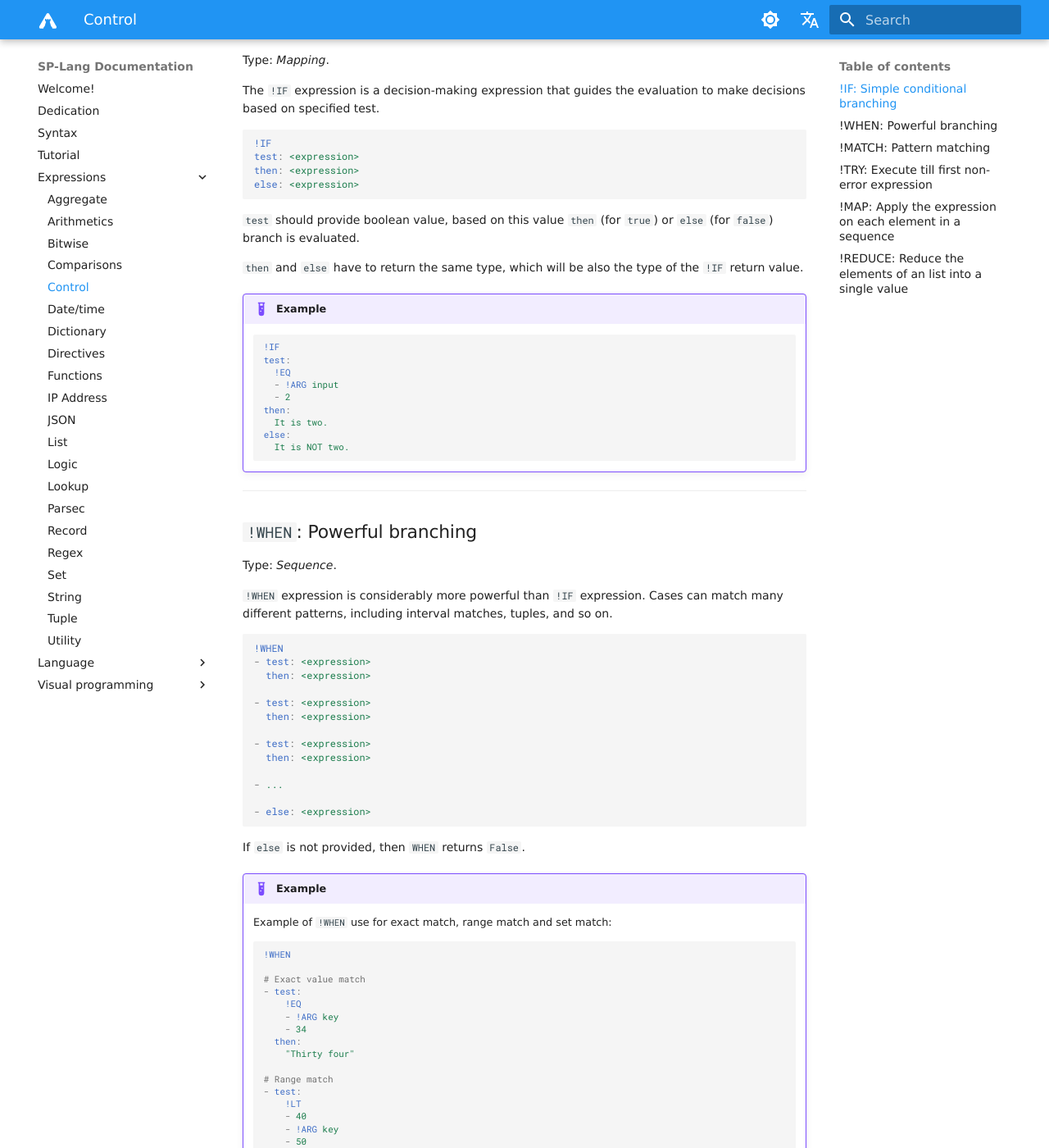
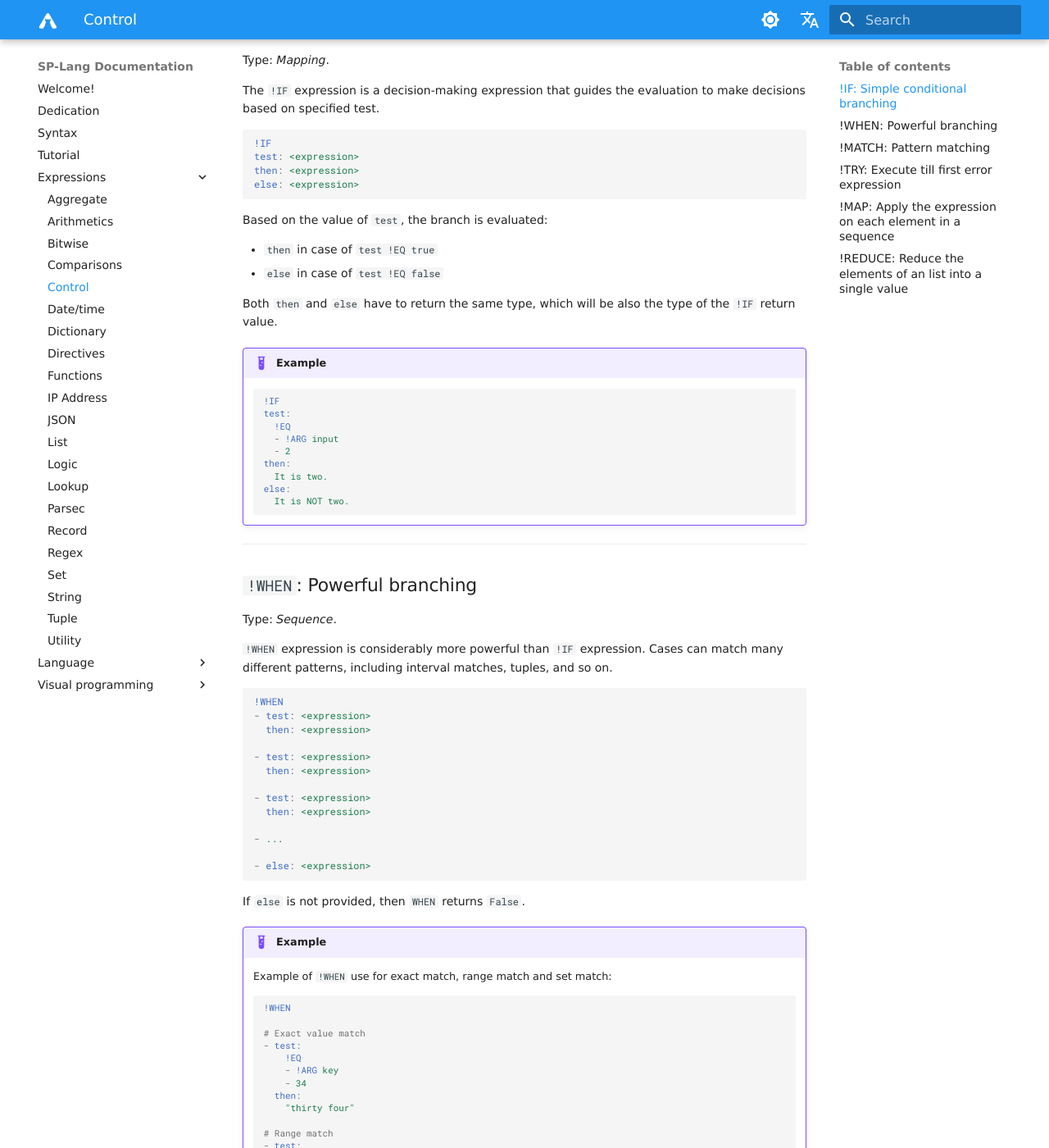
Before and after one commit to TeskaLabs/splang-docs, an MkDocs documentation site: the page built from docs/expressions/control.md, in a window 1280 px wide and 1400 px high, scrolled down 232 px. Shown: the whole window at 82% size. Built offline with MkDocs 1.6.1 and Material for MkDocs 9.7.7, drawn with Linux system fonts in a browser that asks for light colours; some web fonts are replaced; comment, search, counter and statistics services are not loaded; some of the changed text lies outside the part shown.

Commit message:
Edit control till TRY

````diff
--- a/docs/expressions/control.md
+++ b/docs/expressions/control.md
@@ -13,7 +13,6 @@ SP-Lang provides a variety of control flow statements.
 
 Type: _Mapping_.
 
-
 The `!IF` expression is a decision-making expression that guides the evaluation to make decisions based on specified test.
 
 ```yaml
@@ -23,10 +22,12 @@ then: <expression>
 else: <expression>
 ```
 
+Based on the value of `test`, the branch is evaluated:
 
-`test` should provide boolean value, based on this value `then` (for `true`) or `else` (for `false`) branch is evaluated.
+- `then` in case of `test !EQ true`
+- `else` in case of `test !EQ false`
 
-`then` and `else` have to return the same type, which will be also the type of the `!IF` return value.
+Both `then` and `else` have to return the same type, which will be also the type of the `!IF` return value.
 
 
 !!! example
@@ -86,7 +87,7 @@ If `else` is not provided, then `WHEN` returns `False`.
         - !ARG key
         - 34
       then:
-        "Thirty four"
+        "thirty four"
 
     # Range match
     - test:
@@ -108,9 +109,8 @@ If `else` is not provided, then `WHEN` returns `False`.
       then:
         "seventy five, seven, nine"
 
-
     - else:
-        "Unknown"
+        "unknown"
     ```
 
 ---
@@ -165,13 +165,11 @@ The expression fails with error when no matching `<value>` is found and `else` b
 
 ---
 
-## `!TRY`: Execute till first non-error expression
-
+## `!TRY`: Execute till first error expression
 
 Type: _Sequence_
 
 ```yaml
-
 !TRY
 - <expression>
 - <expression>
````
Also changed, not shown: other parts of docs/expressions/control.md (+5 -5 lines), cs/docs/expressions/control.md (+40 -62 lines).
